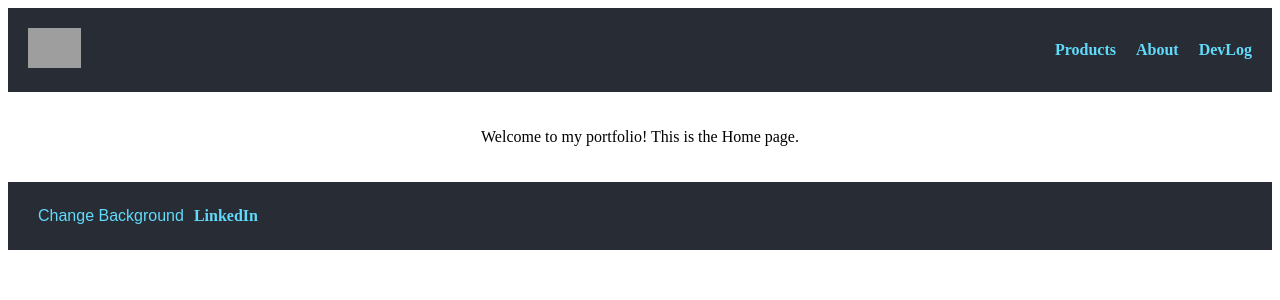
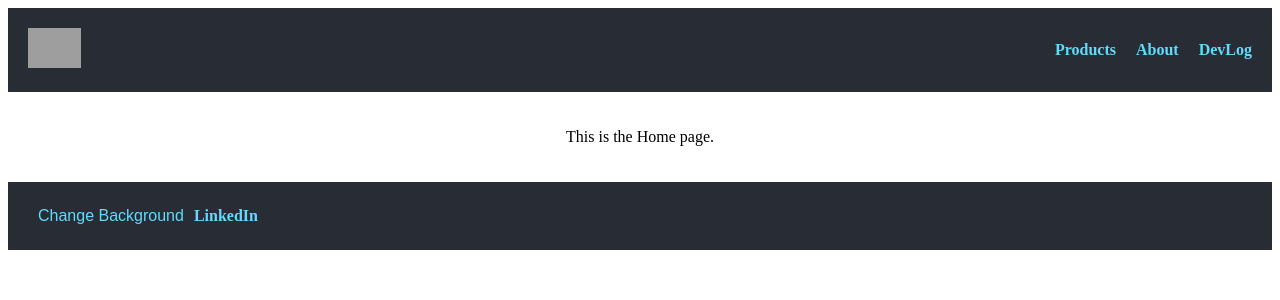
Before and after one commit to julesdmai/project-canopy, a React (Create React App) app: page / in a window 1280 px wide. Shown: the top 300 px of the page. Built offline with nearby package versions, Linux system fonts and the light colour scheme; grey boxes are pictures that could not be loaded.

Commit message:
Edited text in p tag

```diff
--- a/src/pages/Home.js
+++ b/src/pages/Home.js
@@ -15,7 +15,7 @@ function HomePage() {
 
             {/* Main Content (Body) */}
             <main className="main">
-                <p>Welcome to my portfolio! This is the Home page.</p>
+                <p>This is the Home page.</p>
             </main>
 
             {/* Footer */}
```
